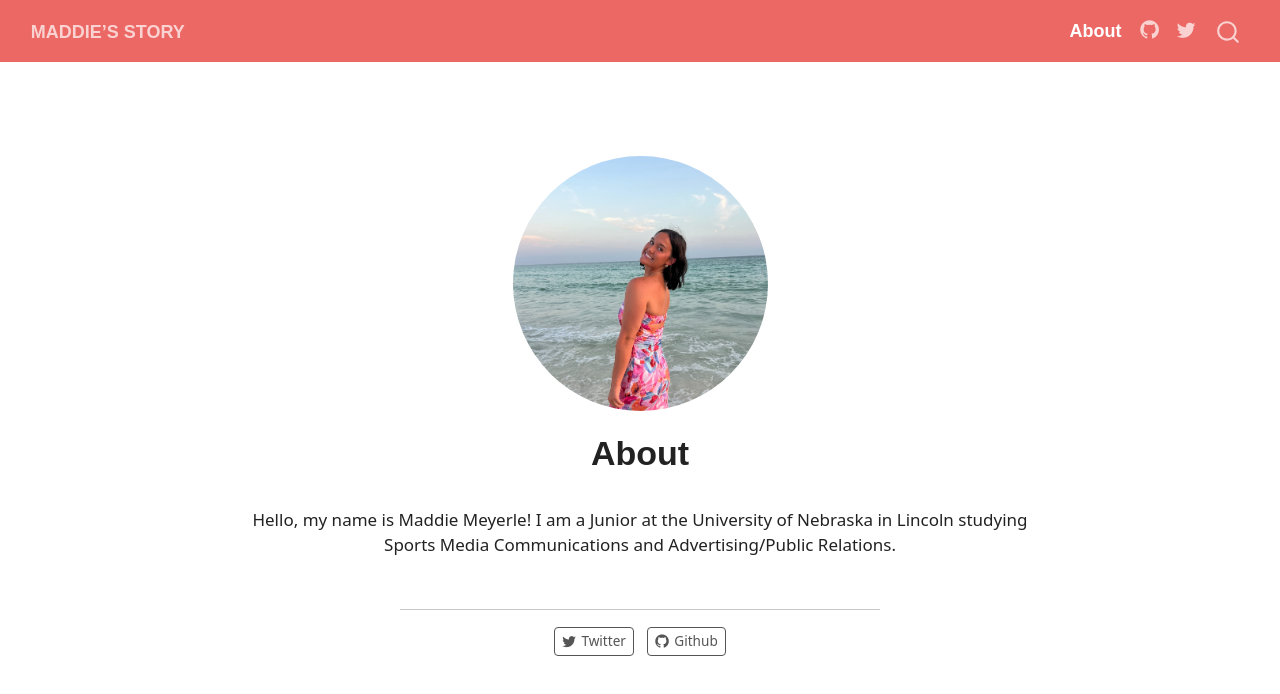
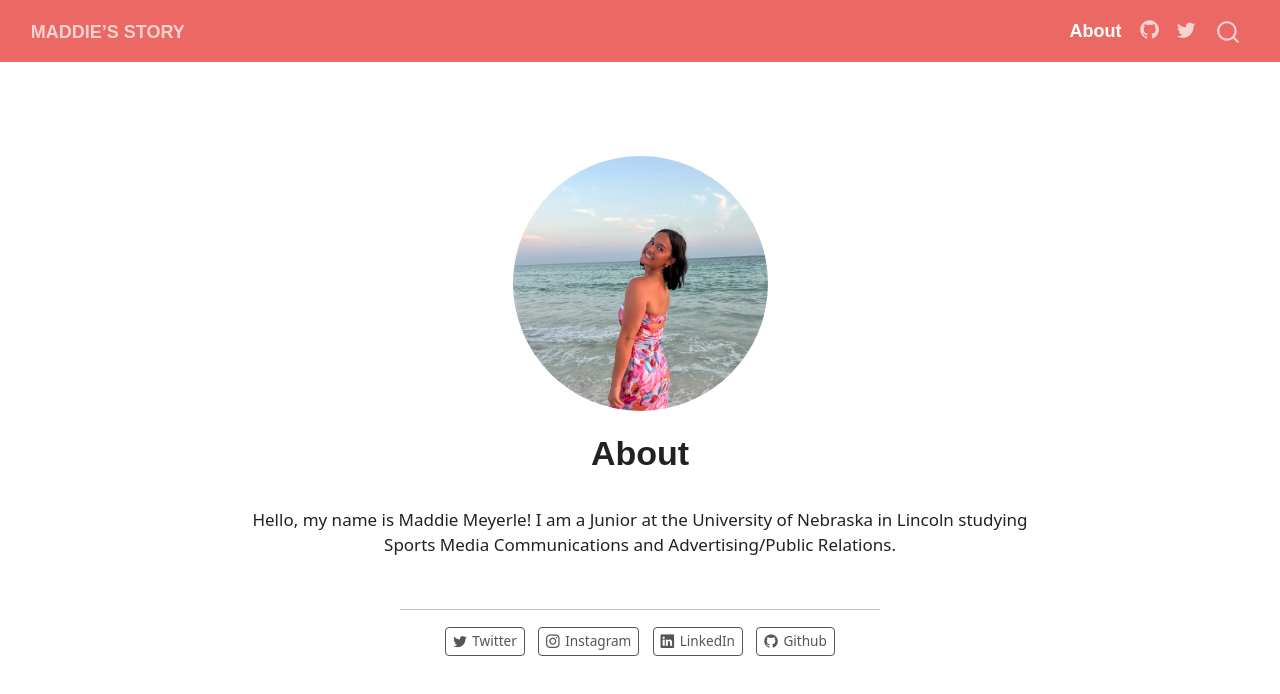
Before and after one commit to maddiemeyerle/maddiemeyerle.github.io, a plain HTML site: page about.html in a window 1280 px wide. Drawn offline with Linux system fonts and the light colour scheme; a web font is replaced by a local one.

Commit message:
Update about.html

```diff
--- a/about.html
+++ b/about.html
@@ -133,6 +133,14 @@ ul.task-list li input[type="checkbox"] {
   <a href="https://x.com/mad_meyerle" class="about-link" rel="" target="">
     <i class="bi bi-twitter"></i>
      <span class="about-link-text">Twitter</span>
+  </a>
+  <a href="https://www.instagram.com/maddiemeyerle/" class="about-link" rel="" target="">
+    <i class="bi bi-instagram"></i>
+     <span class="about-link-text">Instagram</span>
+  </a>
+  <a href="https://www.linkedin.com/in/madelyn-meyerle22/" class="about-link" rel="" target="">
+    <i class="bi bi-linkedin"></i>
+     <span class="about-link-text">LinkedIn</span>
   </a>
   <a href="https://github.com/maddiemeyerle/" class="about-link" rel="" target="">
     <i class="bi bi-github"></i>
```
